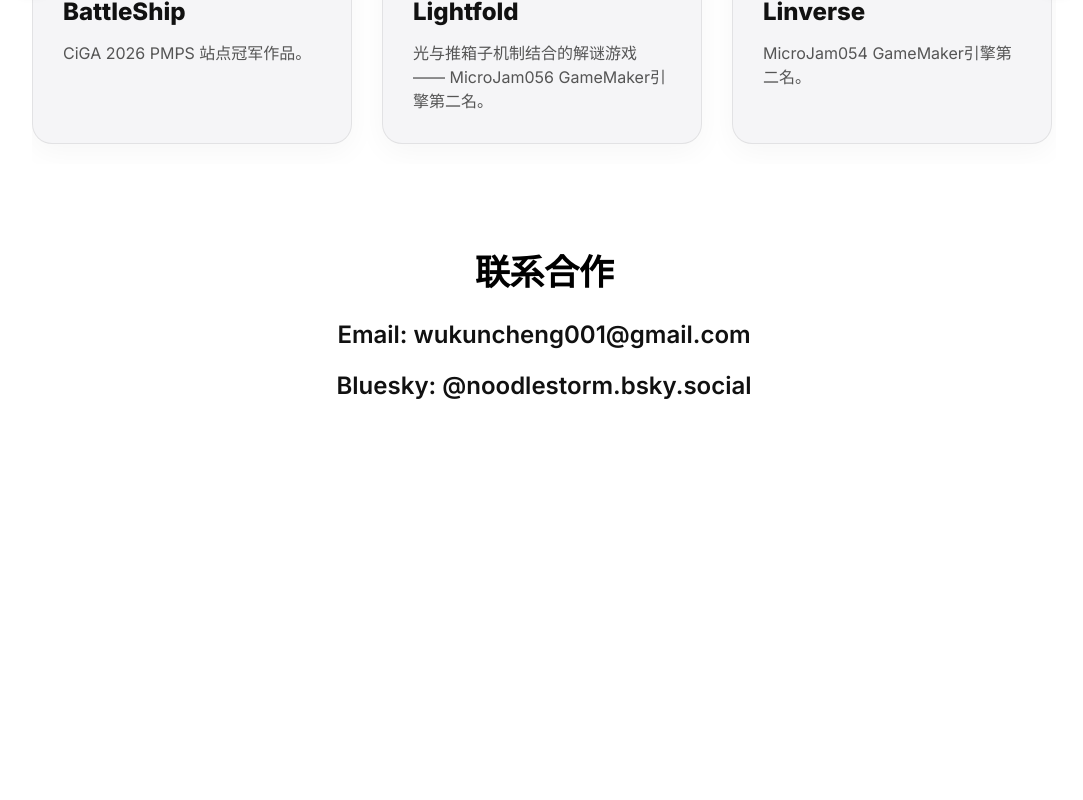
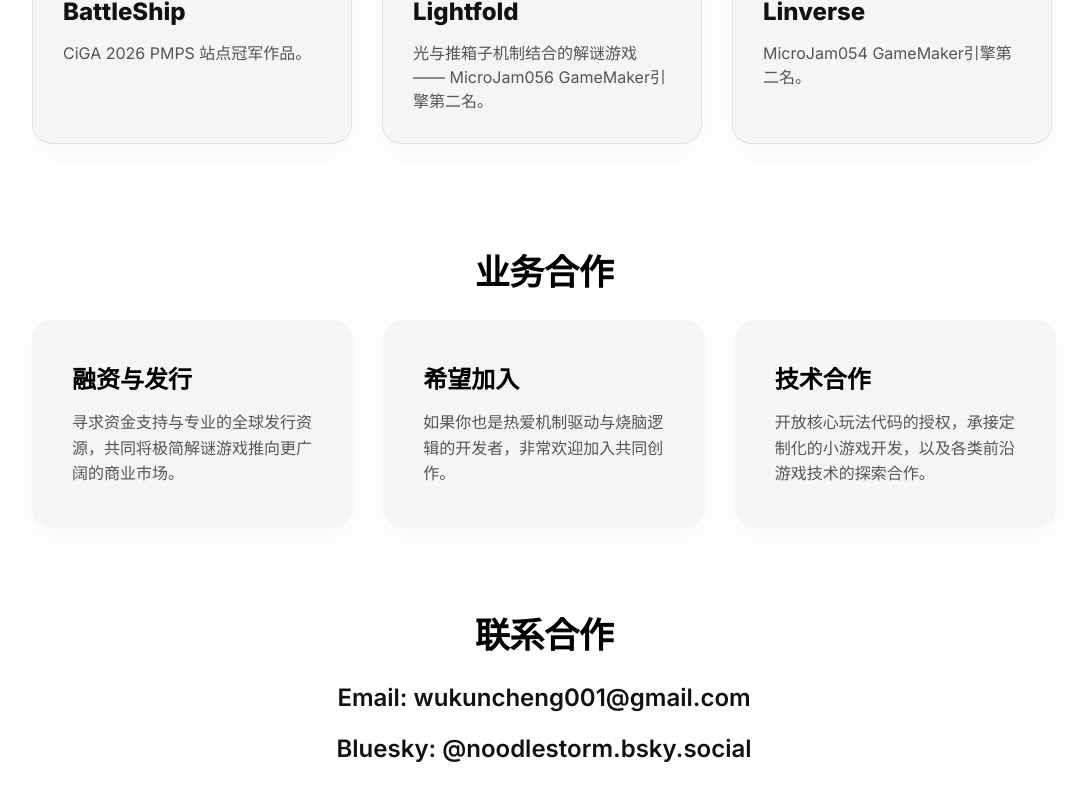
Before and after one commit to NoodleStormno/NoodleStormno.github.io, a React (Vite) app: page / in a window 1280 px wide. Shown: the part 1508-2308 px from the top of the page, without its empty margins (96-1179 px from the left). Before the commit the page ends 1950 px from the top, so only its background shows below. Built offline with nearby package versions, Linux system fonts and the light colour scheme.

Commit message:
Update website

```diff
--- a/src/App.jsx
+++ b/src/App.jsx
@@ -27,6 +27,7 @@ function App() {
           <a href="#home">{lang === 'zh' ? '主页' : 'Home'}</a>
           <a href="#philosophy">{lang === 'zh' ? '设计理念' : 'Philosophy'}</a>
           <a href="#jam">{lang === 'zh' ? '创意原型' : 'Jam Games'}</a>
+          <a href="#business">{lang === 'zh' ? '业务合作' : 'Business'}</a>
           <a href="#contact">{lang === 'zh' ? '联系合作' : 'Contact'}</a>
         </div>
         <button className="nav-lang-toggle" onClick={toggleLang}>
@@ -113,7 +114,26 @@ function App() {
           </div>
         </section>
 
-        {/* Section 5: Contact Me */}
+        {/* Section 5: Business Collaboration */}
+        <section id="business" className="snap-section">
+          <h2 className="section-title">{lang === 'zh' ? '业务合作' : 'Business Collaboration'}</h2>
+          <div className="business-cards-container">
+            <div className="business-card">
+              <h3>{lang === 'zh' ? '融资与发行' : 'Funding & Publishing'}</h3>
+              <p>{lang === 'zh' ? '寻求资金支持与专业的全球发行资源，共同将极简解谜游戏推向更广阔的商业市场。' : 'Seeking financial support and global publishing resources to bring minimalist puzzle games to a broader market.'}</p>
+            </div>
+            <div className="business-card">
+              <h3>{lang === 'zh' ? '希望加入' : 'Join the Team'}</h3>
+              <p>{lang === 'zh' ? '如果你也是热爱机制驱动与烧脑逻辑的开发者，非常欢迎加入共同创作。' : 'If you are a developer who loves mechanics-driven and brain-burning logic, you are welcome to join us.'}</p>
+            </div>
+            <div className="business-card">
+              <h3>{lang === 'zh' ? '技术合作' : 'Tech Collaboration'}</h3>
+              <p>{lang === 'zh' ? '开放核心玩法代码的授权，承接定制化的小游戏开发，以及各类前沿游戏技术的探索合作。' : 'Open to core gameplay licensing, customized tiny game development, and exploring cutting-edge game tech.'}</p>
+            </div>
+          </div>
+        </section>
+
+        {/* Section 6: Contact Me */}
         <section id="contact" className="snap-section">
           <h2 className="section-title">{lang === 'zh' ? '联系合作' : 'Contact Me'}</h2>
           <div className="contact-links">
--- a/src/index.css
+++ b/src/index.css
@@ -318,6 +318,40 @@ h2.section-title {
   margin-bottom: 15px;
 }
 
+/* Business Collaboration Section */
+.business-cards-container {
+  display: flex;
+  flex-direction: row;
+  justify-content: center;
+  gap: 30px;
+  max-width: 1200px;
+  margin: 0 auto;
+  width: 100%;
+}
+.business-card {
+  flex: 1;
+  background: var(--card-bg);
+  padding: 40px;
+  border-radius: 20px;
+  box-shadow: 0 8px 30px rgba(0, 0, 0, 0.04);
+  text-align: left;
+  transition: transform 0.3s ease, box-shadow 0.3s ease;
+}
+.business-card:hover {
+  transform: translateY(-5px);
+  box-shadow: 0 15px 40px rgba(0, 0, 0, 0.06);
+}
+.business-card h3 {
+  font-size: 1.5rem;
+  margin-bottom: 15px;
+  color: var(--accent-color);
+}
+.business-card p {
+  font-size: 1rem;
+  line-height: 1.6;
+  color: var(--text-secondary);
+}
+
 /* Contact Section */
 .contact-links {
   display: flex;
@@ -366,6 +400,9 @@ h2.section-title {
     margin-top: 0;
   }
   h2.section-title { font-size: 2.5rem; }
+  .business-cards-container {
+    flex-direction: column;
+  }
   .commercial-card {
     flex-direction: column;
     padding: 30px;
```
